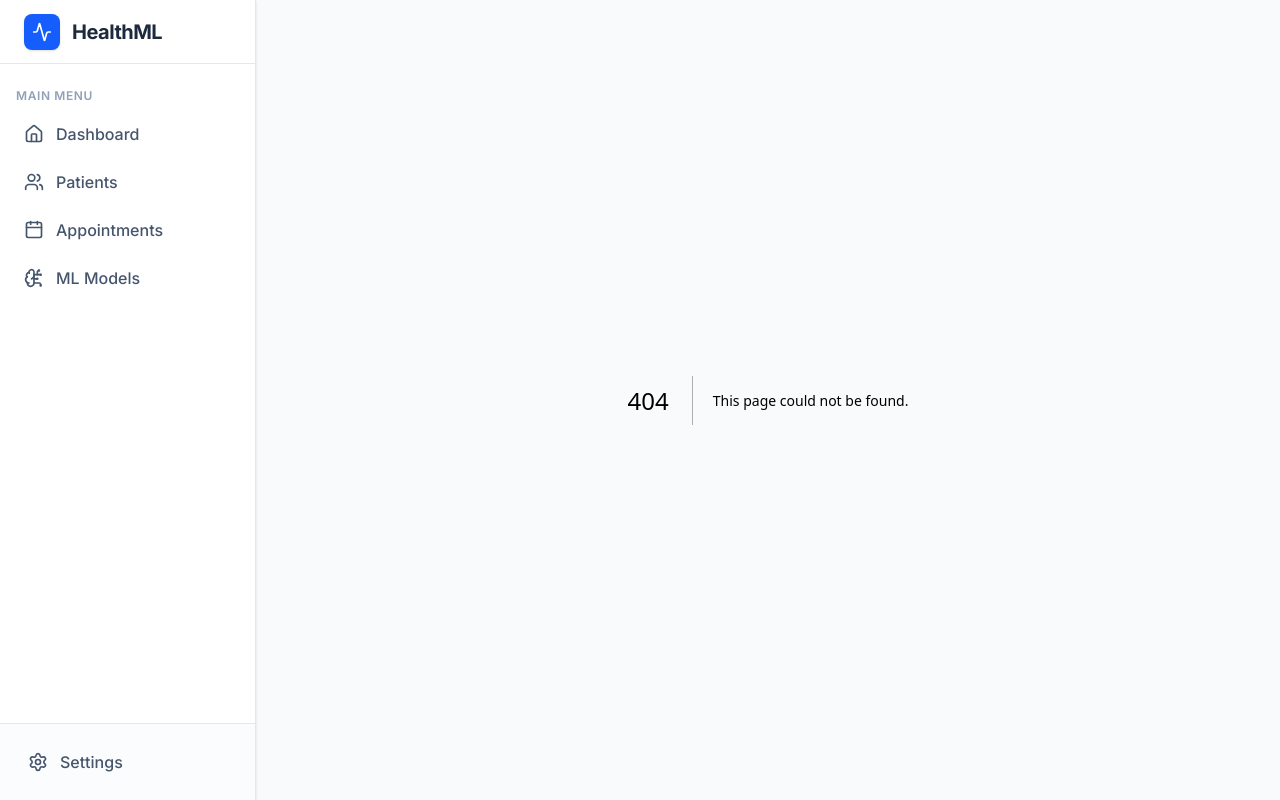
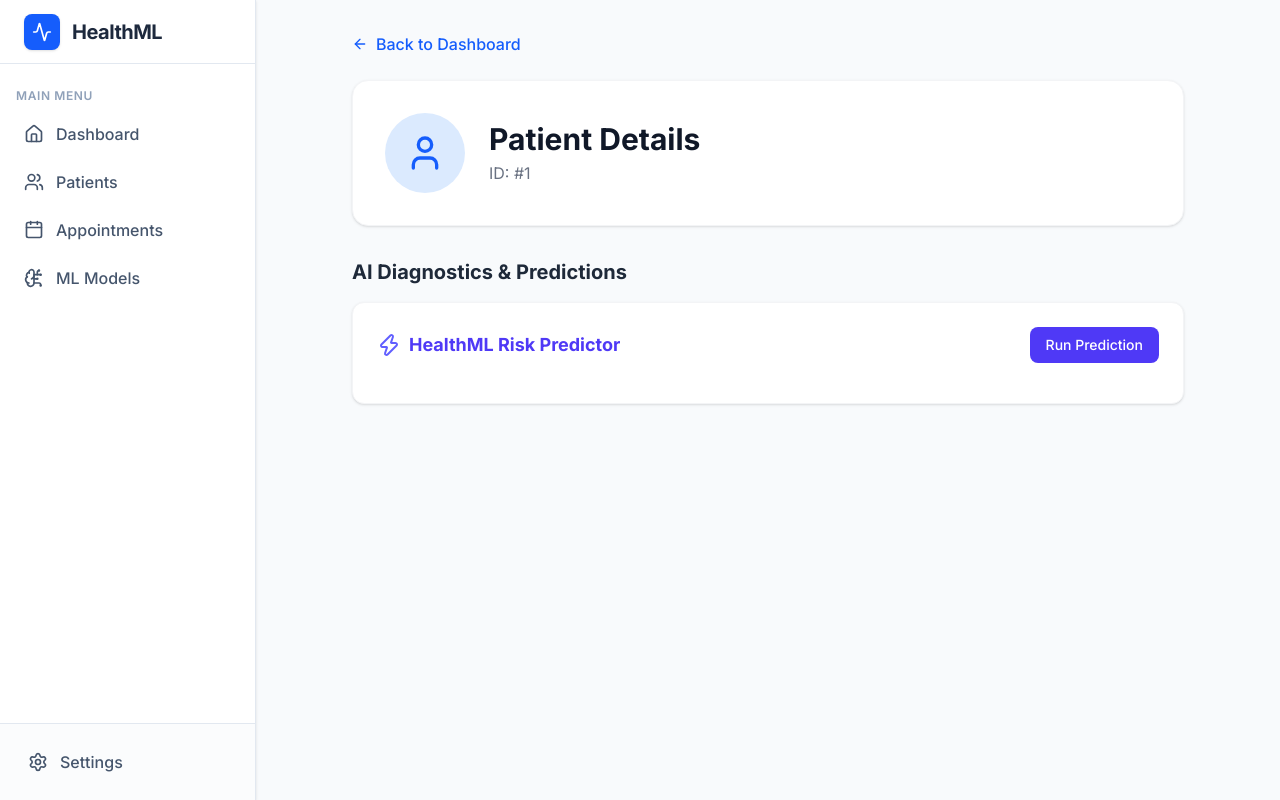
Before and after one commit to venkateshnaik815/AI-Powered-Hospital-Management-Platform, a Next.js app in the folder frontend/: page /patients/1 in a window 1280 px wide. Before the commit this address had no page. Built offline with nearby package versions, Linux system fonts and the light colour scheme.

Commit message:
feat(ui): add AI health risk predictor component and patient details page

```diff
--- a/frontend/src/app/page.tsx
+++ b/frontend/src/app/page.tsx
@@ -182,7 +182,7 @@ export default function Dashboard() {
                       </td>
                   </tr>
                 ) : patients.map((patient: any, idx: number) => (
-                  <tr key={idx} className="hover:bg-slate-50/80 transition-colors group cursor-pointer">
+                  <tr key={idx} className="hover:bg-slate-50/80 transition-colors group cursor-pointer" onClick={() => window.location.href = `/patients/${patient.id}`}>
                     <td className="px-6 py-4 whitespace-nowrap">
                       <div className="flex items-center">
                         <div className="h-8 w-8 rounded-full bg-blue-100 text-blue-600 flex items-center justify-center font-bold text-xs mr-3">
--- /dev/null
+++ b/frontend/src/app/patients/[id]/page.tsx
@@ -0,0 +1,30 @@
+"use client";
+import React from 'react';
+import { ArrowLeft, User } from 'lucide-react';
+import Link from 'next/link';
+import HealthRiskPredictor from '../../../components/HealthRiskPredictor';
+
+export default function PatientDetails({ params }: { params: { id: string } }) {
+  const patientId = parseInt(params.id);
+
+  return (
+    <div className="p-8 max-w-4xl mx-auto">
+      <Link href="/" className="inline-flex items-center text-blue-600 hover:text-blue-800 mb-6 font-medium">
+        <ArrowLeft className="w-4 h-4 mr-2" /> Back to Dashboard
+      </Link>
+
+      <div className="bg-white rounded-2xl shadow-sm border border-gray-100 p-8 mb-8 flex items-center gap-6">
+        <div className="h-20 w-20 bg-blue-100 rounded-full flex items-center justify-center text-blue-600">
+          <User size={40} />
+        </div>
+        <div>
+          <h1 className="text-3xl font-bold text-gray-900">Patient Details</h1>
+          <p className="text-gray-500 mt-1">ID: #{patientId}</p>
+        </div>
+      </div>
+
+      <h2 className="text-xl font-bold text-gray-800 mb-4">AI Diagnostics & Predictions</h2>
+      <HealthRiskPredictor patientId={patientId} />
+    </div>
+  );
+}
--- /dev/null
+++ b/frontend/src/components/HealthRiskPredictor.tsx
@@ -0,0 +1,89 @@
+import React, { useState } from 'react';
+import { Activity, AlertTriangle, ShieldCheck, Zap } from 'lucide-react';
+
+export default function HealthRiskPredictor({ patientId }: { patientId: number }) {
+  const [loading, setLoading] = useState(false);
+  const [result, setResult] = useState<any>(null);
+
+  const handlePredict = async () => {
+    setLoading(true);
+    try {
+      // Simulate API call to the new ML endpoint
+      const response = await fetch(`http://localhost:8000/api/v1/predict/${patientId}/risk-score`);
+      if (response.ok) {
+        const data = await response.json();
+        setResult(data);
+      } else {
+        // Fallback mock if backend isn't connected
+        setTimeout(() => {
+          setResult({
+            risk_score_percentage: 42.5,
+            risk_level: "High",
+            ai_confidence_score: 0.92,
+            recommendations: ["Schedule cardiology follow-up", "Monitor blood pressure weekly"]
+          });
+        }, 1000);
+      }
+    } catch (e) {
+      console.error(e);
+    }
+    setLoading(false);
+  };
+
+  return (
+    <div className="bg-white p-6 rounded-xl shadow-sm border border-gray-100 mb-6">
+      <div className="flex items-center justify-between mb-4">
+        <div className="flex items-center gap-2 text-indigo-600">
+          <Zap size={24} className="text-indigo-500" />
+          <h2 className="text-lg font-bold">HealthML Risk Predictor</h2>
+        </div>
+        <button
+          onClick={handlePredict}
+          disabled={loading}
+          className="bg-indigo-600 hover:bg-indigo-700 text-white px-4 py-2 rounded-lg text-sm font-medium transition-colors disabled:opacity-50"
+        >
+          {loading ? 'Analyzing Vitals...' : 'Run Prediction'}
+        </button>
+      </div>
+
+      {result && (
+        <div className="mt-4 p-4 bg-gray-50 rounded-lg animate-in fade-in slide-in-from-bottom-4">
+          <div className="grid grid-cols-2 gap-4">
+            <div className="bg-white p-4 rounded border border-gray-100 flex items-center gap-4">
+              <div className={`p-3 rounded-full ${result.risk_level === 'High' ? 'bg-red-100 text-red-600' : 'bg-green-100 text-green-600'}`}>
+                {result.risk_level === 'High' ? <AlertTriangle size={20} /> : <ShieldCheck size={20} />}
+              </div>
+              <div>
+                <p className="text-sm text-gray-500">Risk Level</p>
+                <p className={`font-bold text-lg ${result.risk_level === 'High' ? 'text-red-600' : 'text-green-600'}`}>
+                  {result.risk_level} ({result.risk_score_percentage}%)
+                </p>
+              </div>
+            </div>
+
+            <div className="bg-white p-4 rounded border border-gray-100 flex items-center gap-4">
+              <div className="p-3 rounded-full bg-blue-100 text-blue-600">
+                <Activity size={20} />
+              </div>
+              <div>
+                <p className="text-sm text-gray-500">AI Confidence</p>
+                <p className="font-bold text-lg text-gray-800">
+                  {(result.ai_confidence_score * 100).toFixed(1)}%
+                </p>
+              </div>
+            </div>
+          </div>
+
+          <div className="mt-4">
+            <p className="text-sm font-medium text-gray-700 mb-2">AI Recommendations:</p>
+            <ul className="list-disc pl-5 space-y-1 text-sm text-gray-600">
+              {result.recommendations.map((rec: string, i: number) => (
+                <li key={i}>{rec}</li>
+              ))}
+            </ul>
+          </div>
+        </div>
+      )}
+    </div>
+  );
+}
```
